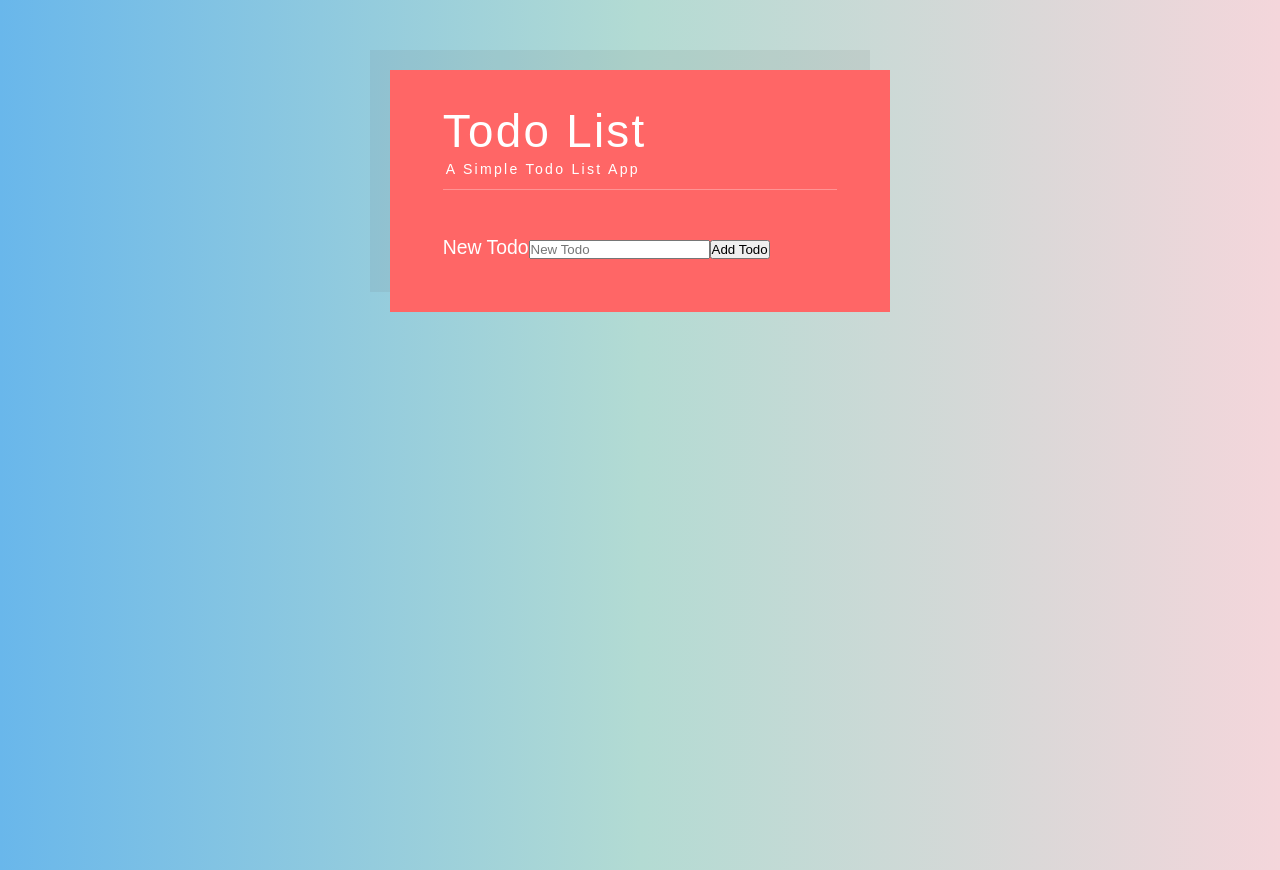
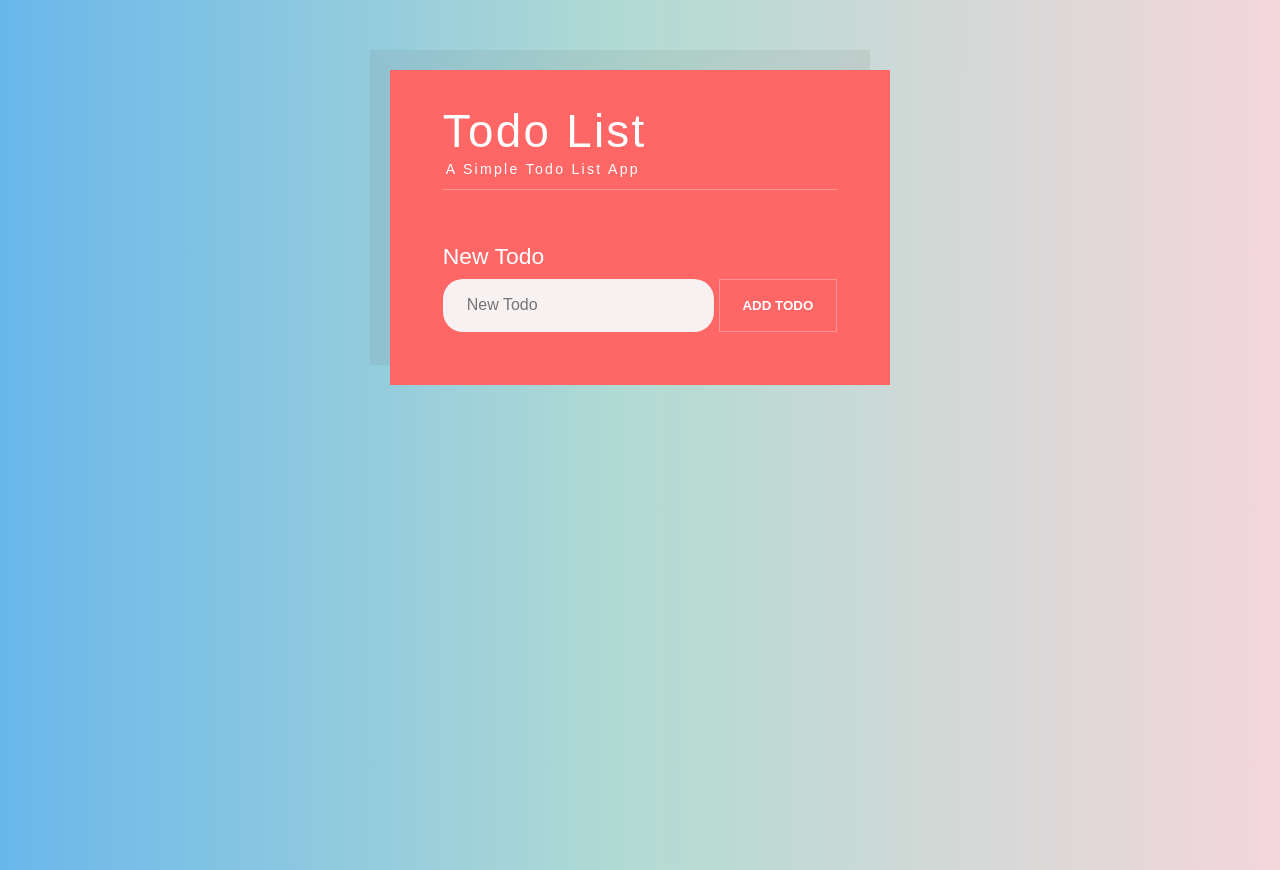
Before and after one commit to DarkoPG27/Todo-App, a React (Create React App) app in the folder todo-app/: page / in a window 1280 px wide. Built offline with nearby package versions, Linux system fonts and the light colour scheme.

Commit message:
Adding some styles

```diff
--- /dev/null
+++ b/todo-app/src/NewTodoForm.css
@@ -0,0 +1,42 @@
+.NewTodoForm{
+    margin-top: 3rem;
+    display: flex;
+    flex-wrap: wrap;
+}
+
+.NewTodoForm label{
+    min-width: 100%;
+    margin-bottom: 0.5rem;
+    font-size: 1.3rem;
+}
+
+.NewTodoForm input{
+    flex-grow: 1;
+    border: none;
+    border-radius: 20px;
+    background: #f7f1f1;
+    padding: 0 1.5em;
+    font-size: initial;
+}
+
+.NewTodoForm button{
+    padding: 0 1.3rem;
+    border:1px solid rgba(255,255,255,0.3);
+    background: #ff6666;
+    color:white;
+    text-transform: uppercase;
+    font-weight: bold;
+    margin-left: 5px;
+    cursor: pointer;
+    transition: background 0.2s ease-out;
+}
+
+.NewTodoForm button:hover{
+    background: #ff5e5e;
+}
+
+.NewTodoForm input,
+.NewTodoForm button{
+    font-family: "QuickSand", sans-serif;
+    height: 3rem;
+}
--- a/todo-app/src/NewTodoForm.js
+++ b/todo-app/src/NewTodoForm.js
@@ -1,5 +1,6 @@
 import React, { Component } from 'react';
 import { v4 as uuidv4 } from 'uuid';
+import "./NewTodoForm.css";
 
 class NewTodoForm extends Component {
     constructor(props) {
@@ -23,7 +24,7 @@
 
     render() {
         return (
-            <form onSubmit={this.handleSubmit}>
+            <form className="NewTodoForm" onSubmit={this.handleSubmit}>
                 <label htmlFor="task">New Todo</label>
                 <input
                     id="task"
--- a/todo-app/src/Todo.css
+++ b/todo-app/src/Todo.css
@@ -33,3 +33,59 @@
         width: calc(100% + 1rem);
     }
 }
+
+.Todo-buttons{
+    flex-shrink: 0;
+    padding-left: 0.7em;
+}
+
+.Todo-buttons button{
+    border: none;
+    font-size: 1em;
+    margin: 0.4em;
+    background: none;
+    -webkit-appearance: none;
+    cursor: pointer;
+    color: #fff;
+}
+
+.Todo-edit-form {
+    display: flex;
+    flex-wrap: wrap;
+}
+
+.Todo-edit-form label{
+    min-width: 100%;
+    margin-bottom: 0.5rem;
+    font-size: 1.3rem;
+}
+
+.Todo-edit-form input{
+    flex-grow: 1;
+    border: none;
+    background: #f7f1f1;
+    padding: 0 1.5em;
+    font-size: initial;
+}
+
+.Todo-edit-form button{
+    padding: 0 1.3rem;
+    background: #ff6666;
+    color:white;
+    text-transform: uppercase;
+    font-weight: bold;
+    border: 1px solid rgba(255,255,255,0.3);
+    margin-left: 5px;
+    cursor: pointer;
+    transition: background 0.2s ease-out;
+}
+
+.Todo-edit-form button:hover{
+    background: #ff5e5e;
+}
+
+.Todo-edit-form input,
+.Todo-edit-form button{
+    font-family: "Quicksand",sans-serif;
+    height: 3rem;
+}
--- a/todo-app/src/Todo.js
+++ b/todo-app/src/Todo.js
@@ -44,7 +44,7 @@
         if (this.state.isEditing) {
             result = (
                 <div className="Todo">
-                    <form onSubmit={this.handleUpdate}>
+                    <form className="Todo-edit-form" onSubmit={this.handleUpdate}>
                         <input
                             type="text"
                             value={this.state.task}
```
